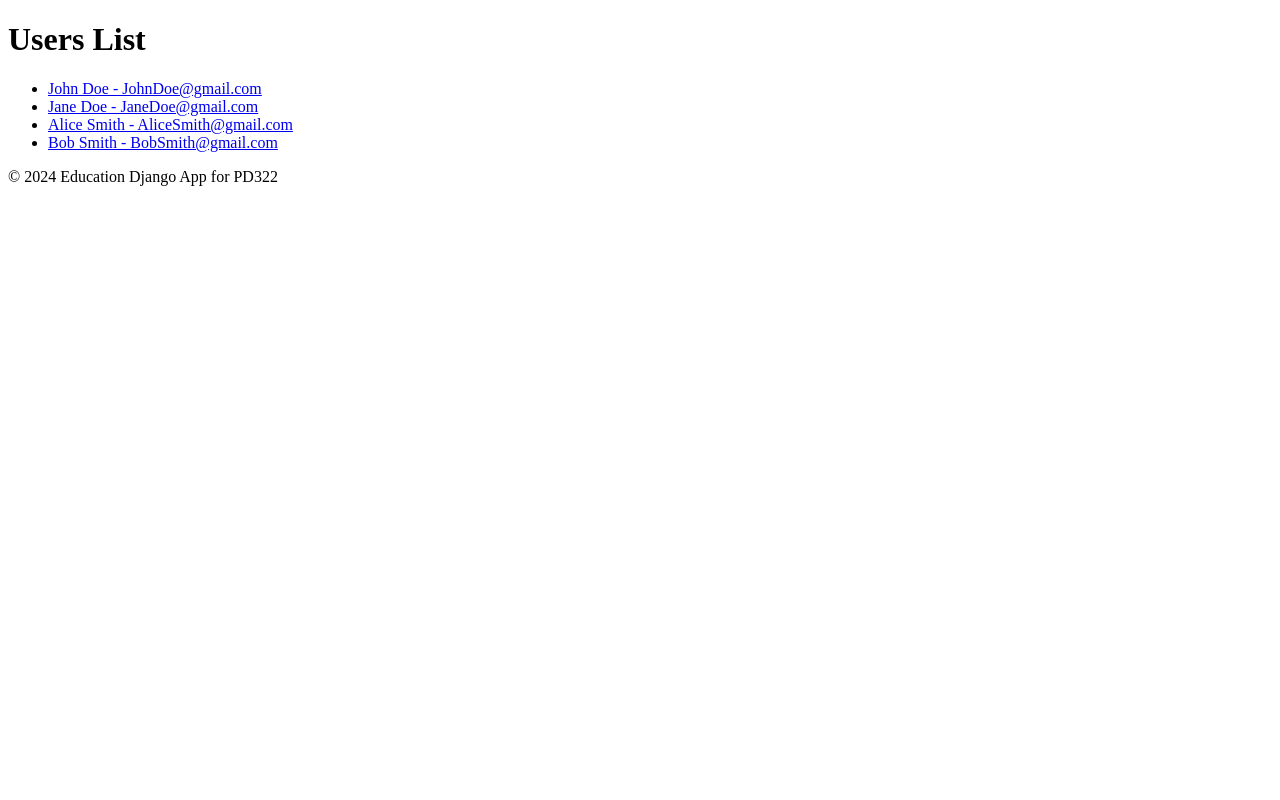
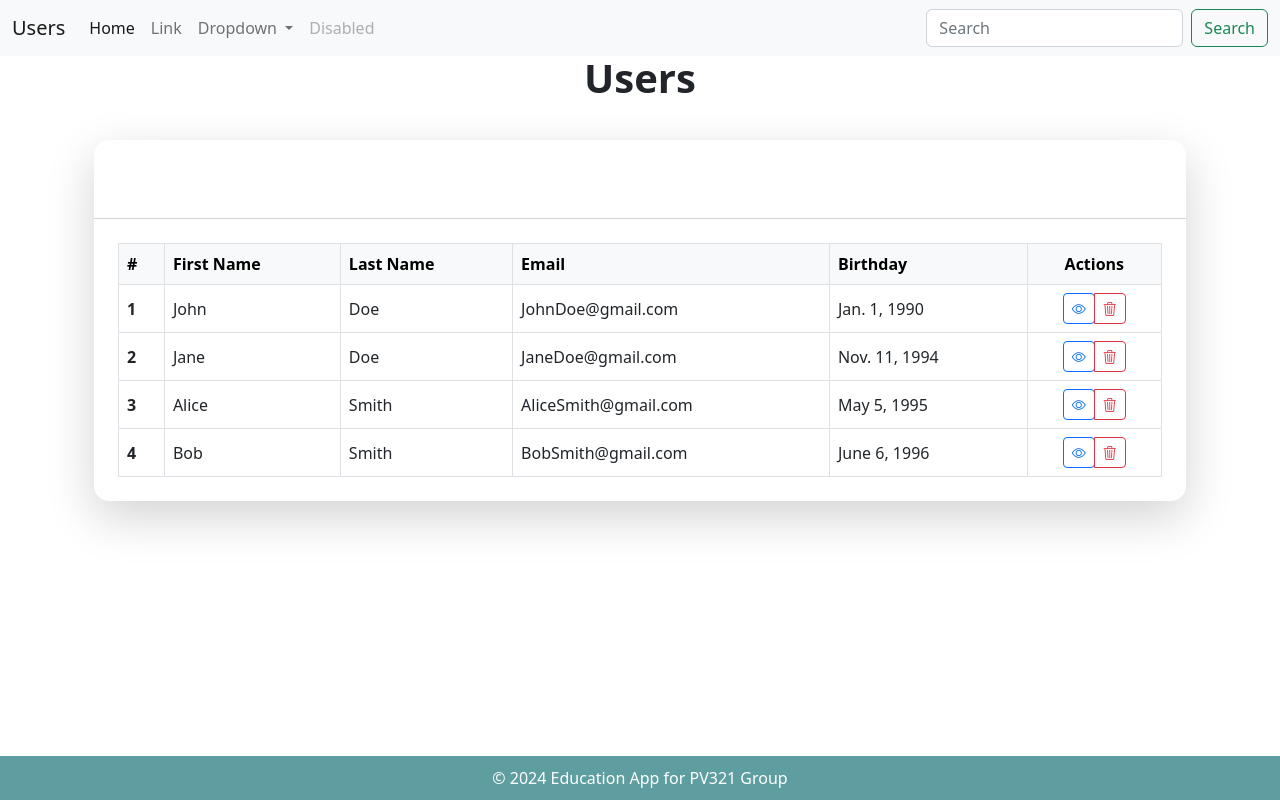
Before and after one commit to MishaAndrosuk/Django0.2, a Django app: page /users/list/ in a window 1280 px wide. Run offline with Django 5.2, Linux system fonts and the light colour scheme; data comes from the database, SQL or seed files in the repository.

Commit message:
add design

```diff
--- /dev/null
+++ b/users/static/style.css
@@ -0,0 +1,15 @@
+body {
+    display: flex;
+    flex-direction: column;
+    /* viewport height */
+    min-height: 100vh;
+}
+
+body>.container {
+    flex-grow: 1;
+}
+
+footer {
+    padding: 10px;
+    color: white;
+}
--- /dev/null
+++ b/users/templates/_layout.html
@@ -0,0 +1,78 @@
+{% load static %}
+
+<!DOCTYPE html>
+<html lang="en">
+
+<head>
+    <meta charset="UTF-8">
+    <meta name="viewport" content="width=device-width, initial-scale=1.0">
+    <title>{% block title %}Title{% endblock %}</title>
+    <link href="https://cdn.jsdelivr.net/npm/bootstrap@5.2.3/dist/css/bootstrap.min.css" rel="stylesheet"
+        integrity="sha384-rbsA2VBKQhggwzxH7pPCaAqO46MgnOM80zW1RWuH61DGLwZJEdK2Kadq2F9CUG65" crossorigin="anonymous">
+    <link rel="stylesheet" href="https://cdn.jsdelivr.net/npm/bootstrap-icons@1.11.3/font/bootstrap-icons.min.css">
+    <link rel="stylesheet" href="{% static 'style.css' %}">
+</head>
+
+<body>
+    <nav class="navbar navbar-expand-lg bg-light">
+        <div class="container-fluid">
+            <a class="navbar-brand" href="#">Users</a>
+            <button class="navbar-toggler" type="button" data-bs-toggle="collapse"
+                data-bs-target="#navbarSupportedContent" aria-controls="navbarSupportedContent" aria-expanded="false"
+                aria-label="Toggle navigation">
+                <span class="navbar-toggler-icon"></span>
+            </button>
+            <div class="collapse navbar-collapse" id="navbarSupportedContent">
+                <ul class="navbar-nav me-auto mb-2 mb-lg-0">
+                    <li class="nav-item">
+                        <a class="nav-link active" aria-current="page" href="#">Home</a>
+                    </li>
+                    <li class="nav-item">
+                        <a class="nav-link" href="#">Link</a>
+                    </li>
+                    <li class="nav-item dropdown">
+                        <a class="nav-link dropdown-toggle" href="#" role="button" data-bs-toggle="dropdown"
+                            aria-expanded="false">
+                            Dropdown
+                        </a>
+                        <ul class="dropdown-menu">
+                            <li><a class="dropdown-item" href="#">Action</a></li>
+                            <li><a class="dropdown-item" href="#">Another action</a></li>
+                            <li>
+                                <hr class="dropdown-divider">
+                            </li>
+                            <li><a class="dropdown-item" href="#">Something else here</a></li>
+                        </ul>
+                    </li>
+                    <li class="nav-item">
+                        <a class="nav-link disabled">Disabled</a>
+                    </li>
+                </ul>
+                <form class="d-flex" role="search">
+                    <input class="form-control me-2" type="search" placeholder="Search" aria-label="Search">
+                    <button class="btn btn-outline-success" type="submit">Search</button>
+                </form>
+            </div>
+        </div>
+    </nav>
+
+    <div class="container my-3">
+        <h1>{% block header %}Title{% endblock %}</h1>
+
+        <main>
+            {% block content %}
+            <p>Main Content</p>
+            {% endblock %}
+        </main>
+    </div>
+
+    <footer class="text-center" style="background-color: cadetblue;">
+        <span>&copy; 2024 Education App for PV321 Group</span>
+    </footer>
+
+    <script src="https://cdn.jsdelivr.net/npm/bootstrap@5.2.3/dist/js/bootstrap.bundle.min.js"
+        integrity="sha384-kenU1KFdBIe4zVF0s0G1M5b4hcpxyD9F7jL+jjXkk+Q2h455rYXK/7HAuoJl+0I4"
+        crossorigin="anonymous"></script>
+</body>
+
+</html>
--- a/users/templates/list.html
+++ b/users/templates/list.html
@@ -1,31 +1,104 @@
-<!DOCTYPE html>
-<html lang="en">
+{% extends "_layout.html" %}
 
-<head>
-    <meta charset="UTF-8">
-    <meta name="viewport" content="width=device-width, initial-scale=1.0">
-    <title>Users List</title>
-</head>
+{% block header %}
+<div class="d-flex justify-content-center align-items-center" style="height: 20px;">
+    <h1 style="font-size: 2.5rem; font-weight: bold; text-align: center;">Users</h1>
+</div>
+{% endblock %}
 
-<body>
-    <header>
-        <h1>Users List</h1>
-    </header>
+{% block content %}
+<div class="container mt-5">
+    <div class="card shadow-lg border-0">
+        <div class="card-header bg-gradient text-white text-center" style="background: linear-gradient(135deg, #6a11cb, #2575fc);">
+            <h2 class="mb-0">User List</h2>
+        </div>
+        <div class="card-body p-4">
+            <table class="table table-hover table-bordered align-middle">
+                <thead class="table-light">
+                    <tr>
+                        <th scope="col">#</th>
+                        <th scope="col">First Name</th>
+                        <th scope="col">Last Name</th>
+                        <th scope="col">Email</th>
+                        <th scope="col">Birthday</th>
+                        <th scope="col" class="text-center">Actions</th>
+                    </tr>
+                </thead>
+                <tbody>
+                    {% for user in users %}
+                    <tr>
+                        <th scope="row">{{ user.id }}</th>
+                        <td>{{ user.first_name }}</td>
+                        <td>{{ user.last_name }}</td>
+                        <td>{{ user.email }}</td>
+                        <td>{{ user.birthday }}</td>
+                        <td class="text-center">
+                            <div class="btn-group" role="group">
+                                <a href="{% url 'user_details' user.id %}">
+                                    <button type="button" class="btn btn-outline-primary btn-sm" title="View Details">
+                                        <i class="bi bi-eye"></i>
+                                    </button>
+                                </a>
+                                <button type="button" class="btn btn-outline-danger btn-sm" title="Delete User" data-bs-toggle="modal" data-bs-target="#deleteModal" data-user-id="{{ user.id }}">
+                                    <i class="bi bi-trash3"></i>
+                                </button>
+                            </div>
+                        </td>
+                    </tr>
+                    {% endfor %}
+                </tbody>
+            </table>
+        </div>
+    </div>
+</div>
 
-    <main>
-        <ul>
-            {% for user in users %}
-            <li>
-                <a href="{% url 'user_details' user.id %}">
-                    {{ user.first_name }} {{ user.last_name }} - {{ user.email }}
-                </a>
-            </li>
-            {% endfor %}
-        </ul>
-    </main>
-    <footer>
-        <p>&copy; 2024 Education Django App for PD322</p>
-    </footer>
-</body>
+<div class="modal fade" id="deleteModal" tabindex="-1" aria-labelledby="deleteModalLabel" aria-hidden="true">
+    <div class="modal-dialog">
+        <div class="modal-content">
+            <div class="modal-header bg-danger text-white">
+                <h5 class="modal-title" id="deleteModalLabel">Confirm Deletion</h5>
+                <button type="button" class="btn-close" data-bs-dismiss="modal" aria-label="Close"></button>
+            </div>
+            <div class="modal-body">
+                Are you sure you want to delete this user?
+            </div>
+            <div class="modal-footer">
+                <button type="button" class="btn btn-secondary" data-bs-dismiss="modal">Cancel</button>
+                <form method="POST" id="deleteForm" action="">
+                    <button type="submit" class="btn btn-danger">Delete</button>
+                </form>
+            </div>
+        </div>
+    </div>
+</div>
 
-</html>
+<!-- Підключення іконок Bootstrap -->
+<link href="https://cdn.jsdelivr.net/npm/bootstrap-icons/font/bootstrap-icons.css" rel="stylesheet">
+<style>
+    .card-header {
+        border-radius: 10px 10px 0 0;
+        padding: 20px;
+    }
+
+    .card {
+        border-radius: 15px;
+        overflow: hidden;
+    }
+
+    .table {
+        margin-bottom: 0;
+    }
+
+    .table-hover tbody tr:hover {
+        background-color: #f1f5fa;
+    }
+
+    .btn-group .btn {
+        transition: all 0.3s ease;
+    }
+
+    .btn-group .btn:hover {
+        transform: scale(1.1);
+    }
+</style>
+{% endblock %}
--- a/users/urls.py
+++ b/users/urls.py
@@ -5,4 +5,5 @@
 urlpatterns = [
     path("list/", views.list, name="users_list"),
     path("detail/<int:id>/", views.detail, name="user_details"),
+    # path('delete_user/<int:user_id>/', views.delete_user, name='delete_user'),
 ]
```
Also changed, not shown: users/templates/details.html (+37 -14 lines), users/views.py (line endings or trailing spaces).
